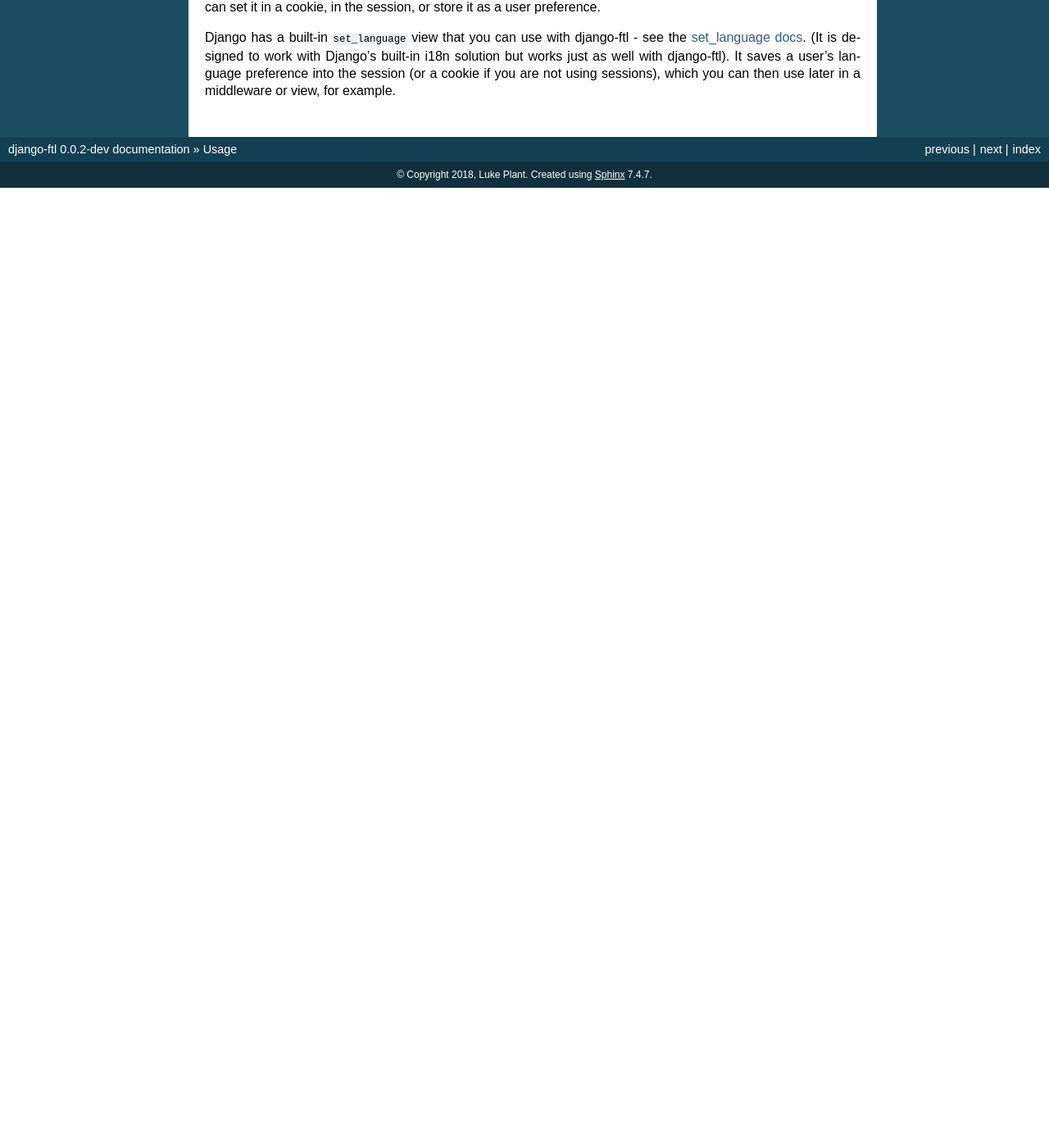
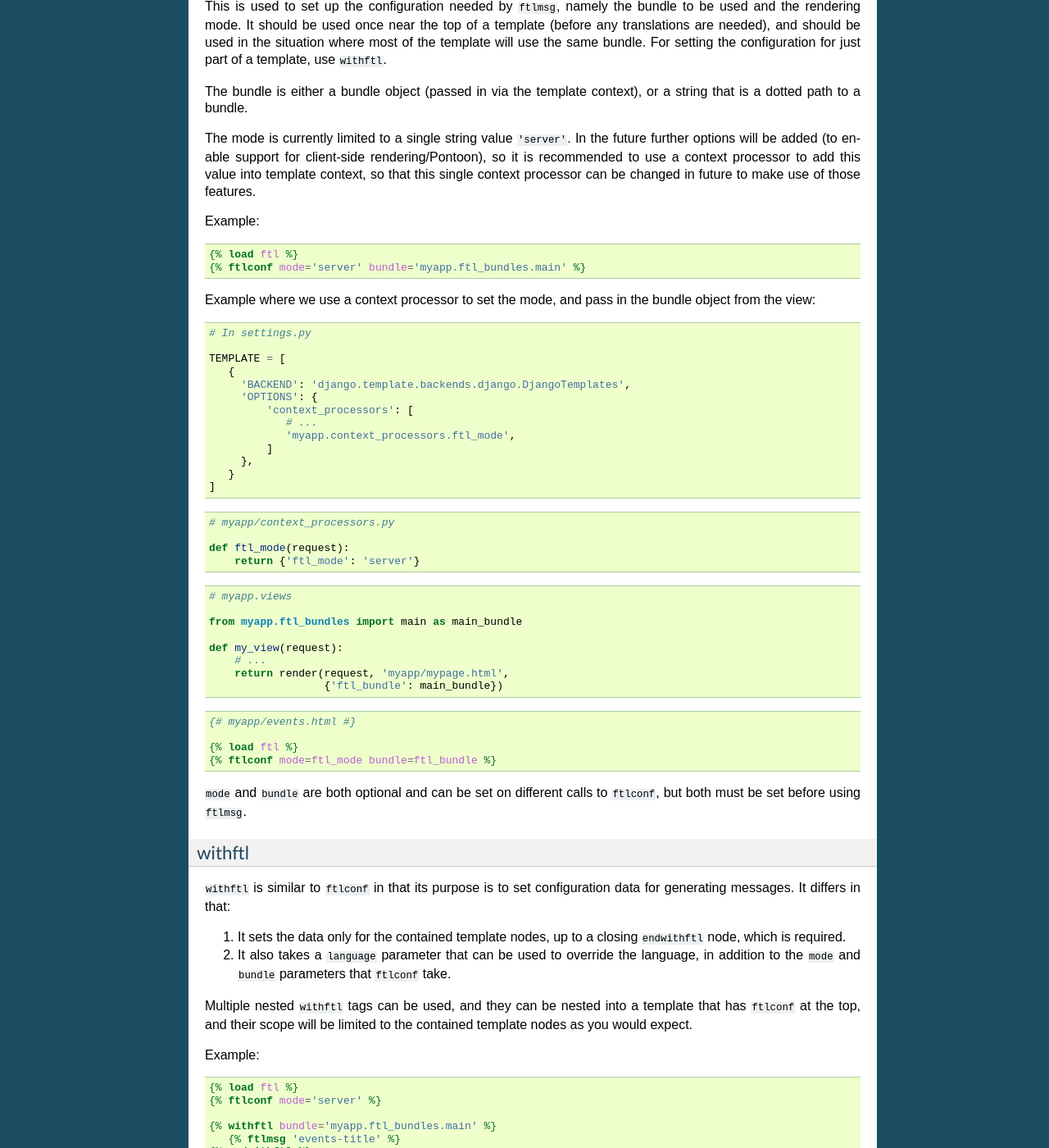
Before and after one commit to django-ftl/django-ftl, a Sphinx documentation site: the page built from docs/usage.rst, in a window 1280 px wide and 1400 px high, scrolled down 4739 px. Shown: the whole window at 82% size. Built offline with Sphinx 7.4.7, drawn with Linux system fonts in a browser that asks for light colours; before the commit the page ends 4968 px from its top, so only the background shows below that; some of the changed text lies outside the part shown.

Commit message:
Implemented/overhauled template tags, plus docs.

```diff
--- a/docs/api/bundle.rst
+++ b/docs/api/bundle.rst
@@ -1,6 +1,6 @@
-====================
- django_ftl.bundles
-====================
+=========
+ Bundles
+=========
 
 .. currentmodule:: django_ftl.bundles
 
--- a/docs/index.rst
+++ b/docs/index.rst
@@ -13,6 +13,7 @@ Contents:
 
    installation
    usage
+   api/index
    contributing
    authors
    history
--- a/docs/usage.rst
+++ b/docs/usage.rst
@@ -102,7 +102,7 @@ That is:
 * Within that ``myapp`` directory, you can add any number of further
   sub-directories, and can split your FTL files up into as many files as you
   want. For the remainder of this guide we will assume a single
-  ``myapp/main.ftl`` file.
+  ``myapp/main.ftl`` file for each locale.
 
 
 The contents of these files must be valid Fluent syntax. For the sake of this
@@ -126,9 +126,9 @@ Bundles
 To use ``.ftl`` files with django-ftl, you must first define a
 :class:`~django_ftl.bundles.Bundle`. They represent a collection of ``.ftl``
 files that you want to use, and are responsible for finding and loading these
-files. The definition of a ``Bundle`` can go anywhere in your project, but by
-convention you should create a ``ftl_bundles.py`` file inside your Python
-``myapp`` package, i.e. a ``myapp.ftl_bundles`` module.
+files. The definition of a ``Bundle`` can go anywhere in your project, but we
+recommend the convention of creating a ``ftl_bundles.py`` file inside your
+Python ``myapp`` package, i.e. a ``myapp.ftl_bundles`` module.
 
 Our ``ftl_bundles.py`` file will look like this:
 
@@ -309,7 +309,142 @@ your ``INSTALLED_APPS`` like this:
         ...
     )
 
-TODO - the rest
+Put ``{% load ftl %}`` at the top of your template to load the template tag
+library. It provides 3 template tags, at least two of which you will need:
+
+``ftlconf``
+~~~~~~~~~~~
+
+This is used to set up the configuration needed by ``ftlmsg``, namely the bundle
+to be used and the rendering mode. It should be used once near the top of a
+template (before any translations are needed), and should be used in the
+situation where most of the template will use the same bundle. For setting the
+configuration for just part of a template, use ``withftl``.
+
+The bundle is either a bundle object (passed in via the template context),
+or a string that is a dotted path to a bundle.
+
+The mode is currently limited to a single string value ``'server'``. In the
+future further options will be added (to enable support for client-side
+rendering/Pontoon), so it is recommended to use a context processor to add this
+value into template context, so that this single context processor can be
+changed in future to make use of those features.
+
+Example:
+
+.. code-block:: html+django
+
+   {% load ftl %}
+   {% ftlconf mode='server' bundle='myapp.ftl_bundles.main' %}
+
+
+Example where we use a context processor to set the mode, and pass in the bundle
+object from the view:
+
+.. code-block:: python
+
+   # In settings.py
+
+   TEMPLATE = [
+      {
+        'BACKEND': 'django.template.backends.django.DjangoTemplates',
+        'OPTIONS': {
+            'context_processors': [
+               # ...
+               'myapp.context_processors.ftl_mode',
+            ]
+        },
+      }
+   ]
+
+.. code-block:: python
+
+   # myapp/context_processors.py
+
+   def ftl_mode(request):
+       return {'ftl_mode': 'server'}
+
+
+.. code-block:: python
+
+   # myapp.views
+
+   from myapp.ftl_bundles import main as main_bundle
+
+   def my_view(request):
+       # ...
+       return render(request, 'myapp/mypage.html',
+                     {'ftl_bundle': main_bundle})
+
+.. code-block:: html+django
+
+   {# myapp/events.html #}
+
+   {% load ftl %}
+   {% ftlconf mode=ftl_mode bundle=ftl_bundle %}
+
+
+``mode`` and ``bundle`` are both optional and can be set on different calls to
+``ftlconf``, but both must be set before using ``ftlmsg``.
+
+withftl
+~~~~~~~
+
+``withftl`` is similar to ``ftlconf`` in that its purpose is to set
+configuration data for generating messages. It differs in that:
+
+1. It sets the data only for the contained template nodes, up to a closing
+   ``endwithftl`` node, which is required.
+
+2. It also takes a ``language`` parameter that can be used to override the
+   language, in addition to the ``mode`` and ``bundle`` parameters that
+   ``ftlconf`` take.
+
+Multiple nested ``withftl`` tags can be used, and they can be nested into a
+template that has ``ftlconf`` at the top, and their scope will be limited to the
+contained template nodes as you would expect.
+
+Example:
+
+.. code-block:: html+django
+
+   {% load ftl %}
+   {% ftlconf mode='server' %}
+
+   {% withftl bundle='myapp.ftl_bundles.main' %}
+      {% ftlmsg 'events-title' %}
+   {% endwithftl %}
+
+   {% withftl bundle='myapp.ftl_bundles.other' language='fr' %}
+      {% ftlmsg 'other-message' %}
+   {% endwithftl %}
+
+
+As with ``ftlconf``, the parameters do not have to be just literal strings, they
+can refer to values in the context as most template tags can. You must supply
+one or more of ``mode``, ``bundle`` or ``language``.
+
+ftlmsg
+~~~~~~
+
+Finally, to actually render a message, you need to use ``ftlmsg``. It takes one
+required parameter, the message ID, and any number of keyword arguments, which
+correspond to the parameters you would pass in the arguments dictionary when
+calling :meth:`~django_ftl.bundles.Bundle.format` in Python code.
+
+Example:
+
+.. code-block:: html+django
+
+   {% load ftl %}
+   {% ftlconf mode='server' bundle='myapp.ftl_bundles.main' %}
+
+   <body>
+      <h1>{% ftlmsg 'events-title' %}</h1>
+
+      <p>{% ftlmsg 'events-greeting' username=request.user.username %}</p>
+   </body>
+
 
 
 .. _setting-user-language:
```
Also changed, not shown: other parts of docs/usage.rst (+3 -3 lines), docs/api/index.rst (added, +9 -0 lines), 4 other files.
